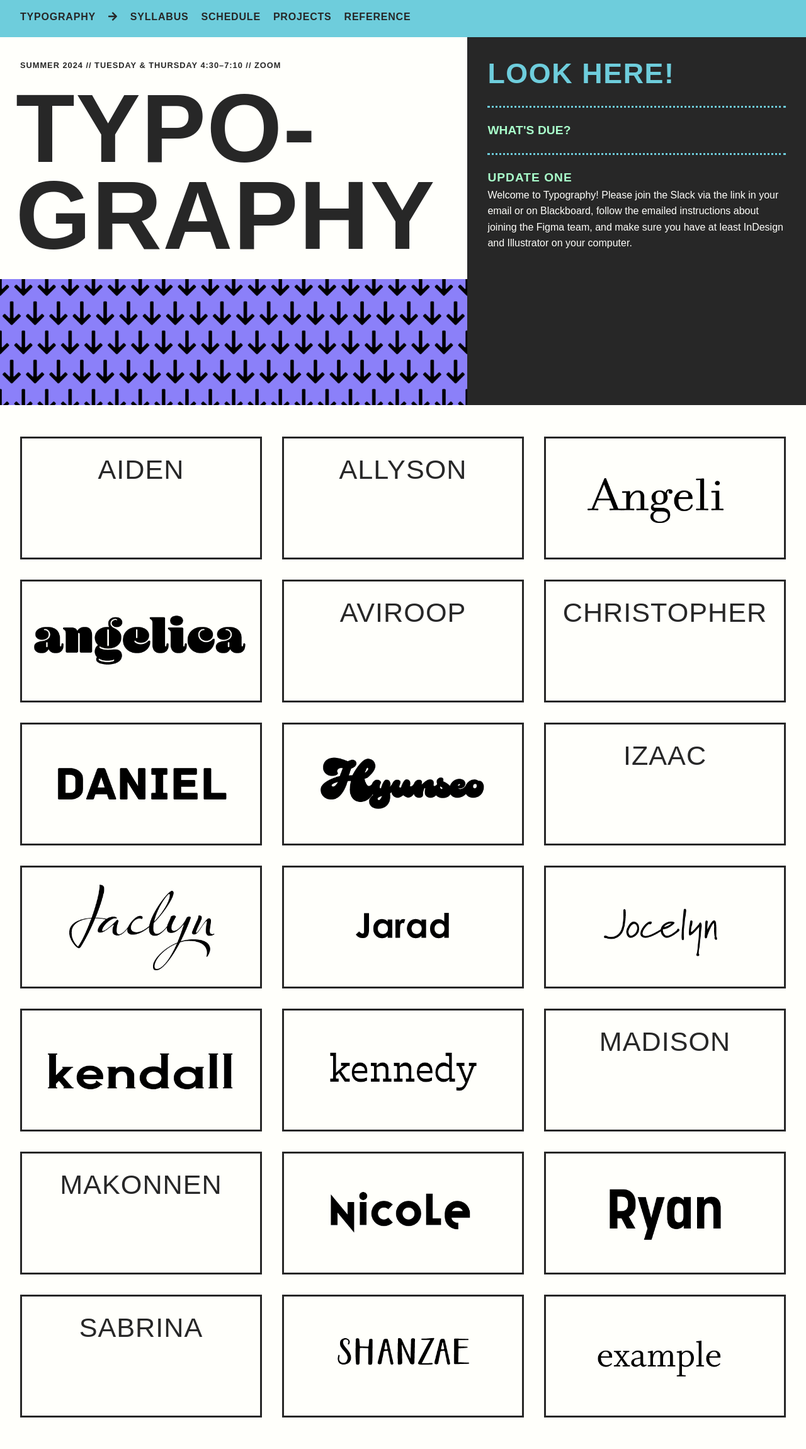
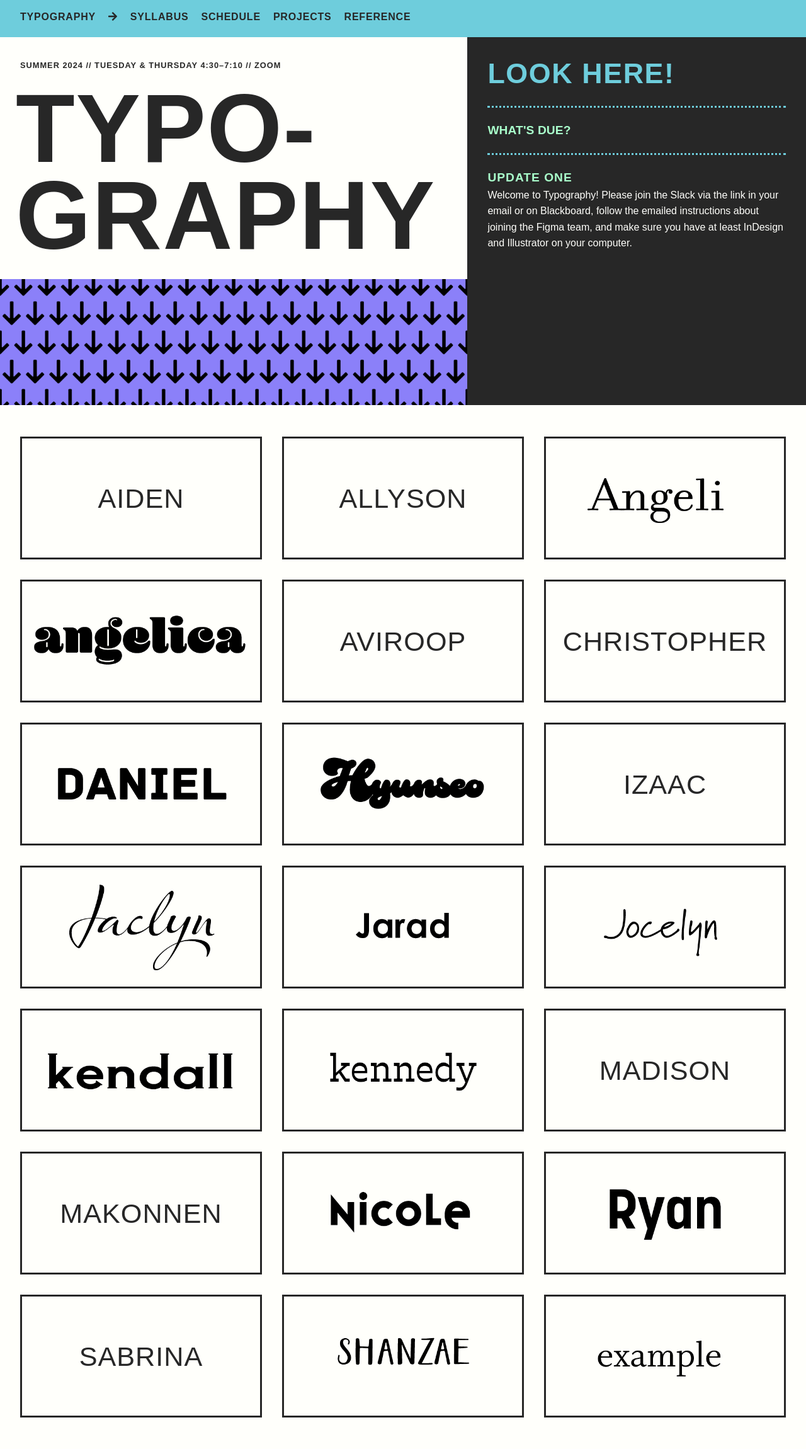
Before and after one commit to gmu-gd/type24-summer, a Jekyll site: the page built from index.html, in a window 1280 px wide. Shown: the whole page at 63% size. Built offline with Jekyll 4.4.1, drawn with Linux system fonts in a browser that asks for light colours; some web fonts are replaced.

Commit message:
Update main.scss

```diff
--- a/_sass/main.scss
+++ b/_sass/main.scss
@@ -292,6 +292,8 @@ section {
   padding: 0;
   font-family: $font-stack-student;
   transition: .5s ease;
+  display: grid;
+  align-items: center;
 }
 .student p {
   text-align: center;
```
